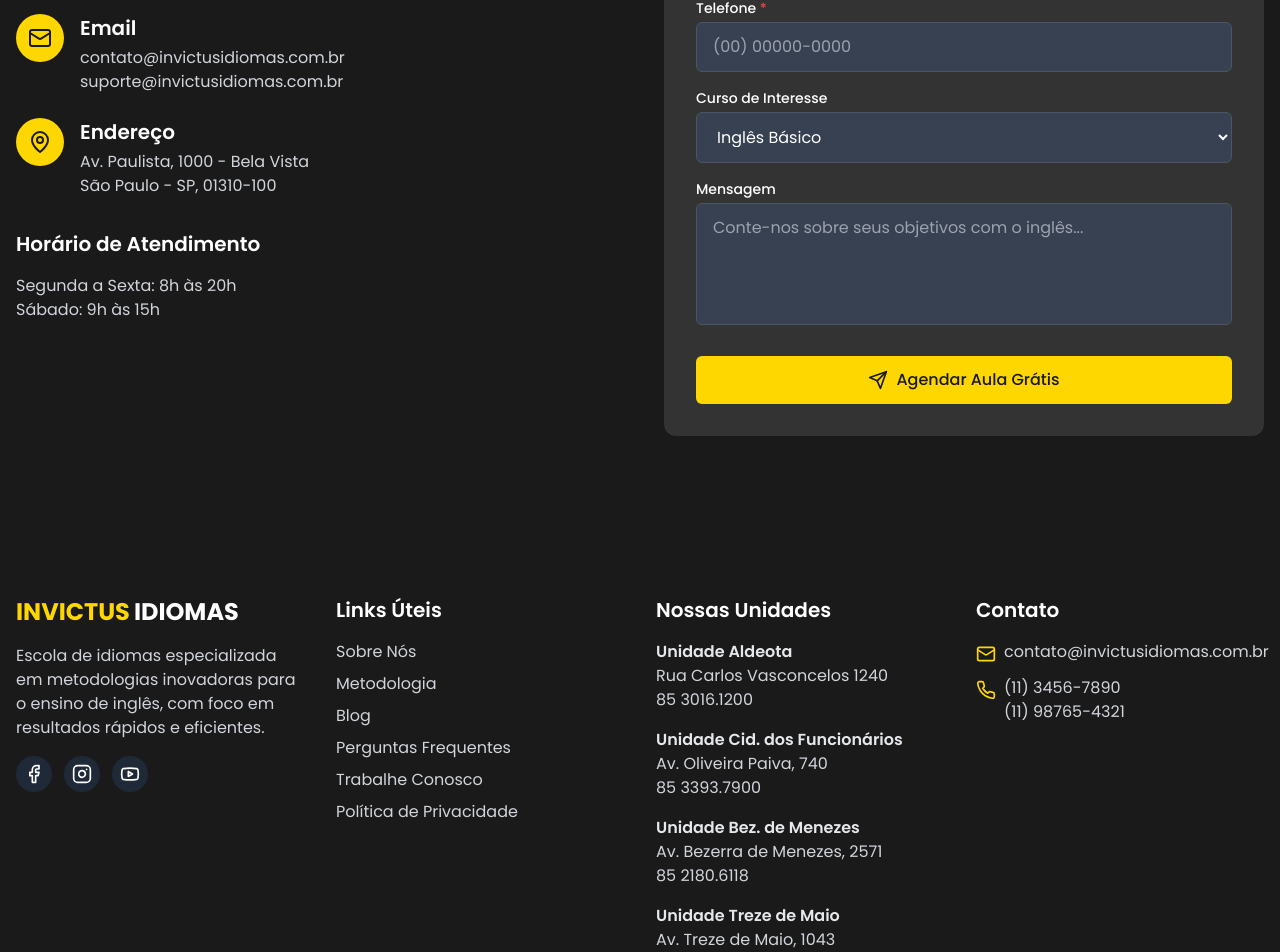
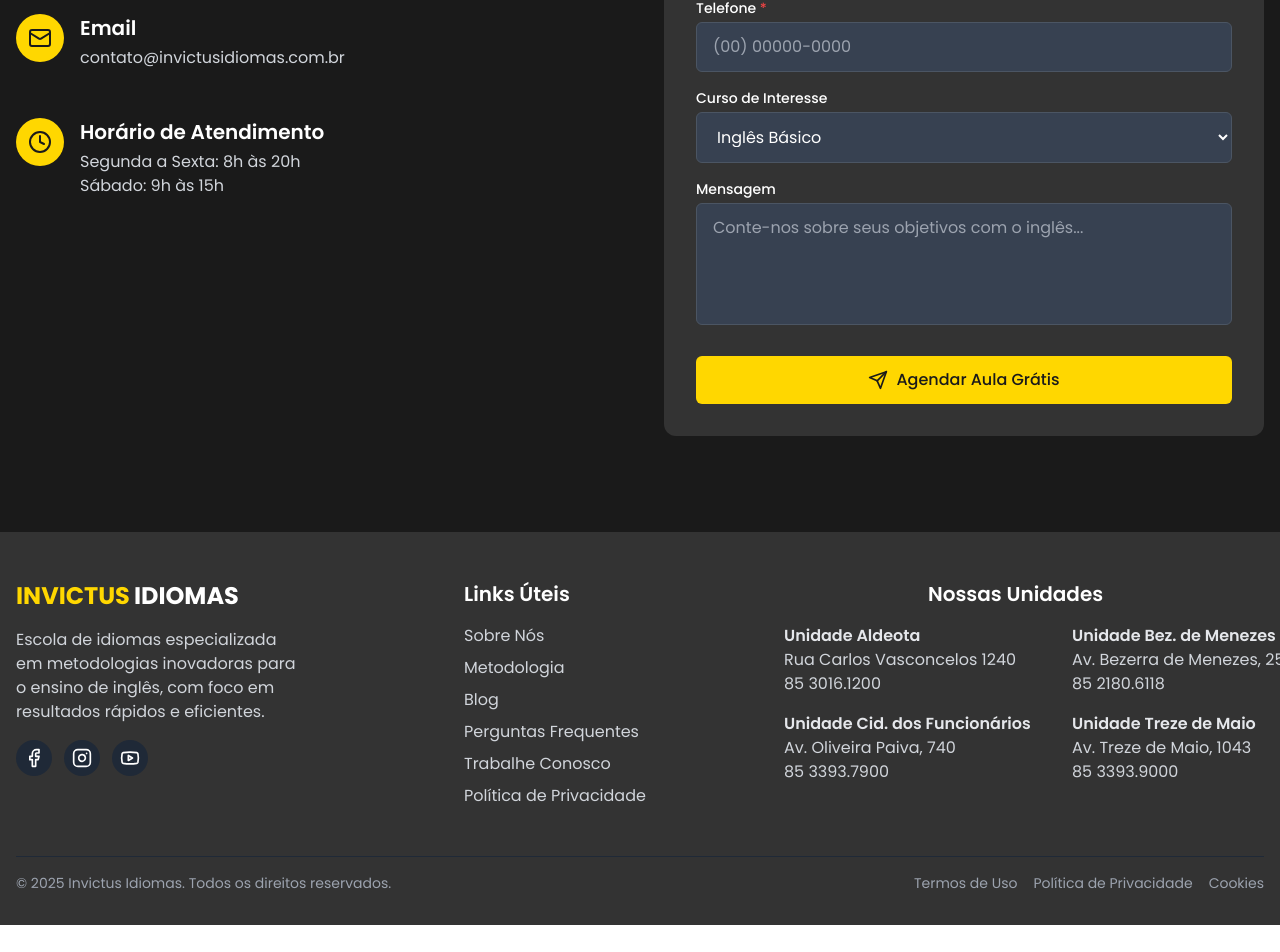
Before and after one commit to sarasmorais/invictus, a React (Vite) app: page / in a window 1280 px wide. Shown: the part 3959-4911 px from the top of the page. After the commit the page ends 4884 px from the top, so only its background shows below. Built offline with nearby package versions, Linux system fonts and the light colour scheme.

Commit message:
mudanças no footer e leadform

```diff
--- a/src/components/Footer.tsx
+++ b/src/components/Footer.tsx
@@ -1,11 +1,11 @@
 import React from 'react';
-import { Facebook, Instagram, Twitter, Youtube, Mail, Phone } from 'lucide-react'; // Assuming Twitter might be used later, keeping it.
+import { Facebook, Instagram, Youtube, } from 'lucide-react'; // Assuming Twitter might be used later, keeping it.
 
 const Footer: React.FC = () => {
   const currentYear = new Date().getFullYear();
 
   return (
-    <footer className="bg-invictus-black text-white pt-16 pb-8">
+    <footer className="bg-invictus-dark-gray text-white pt-12 pb-8">
       <div className="container-custom">
         {/* Main Footer Content */}
         <div className="grid grid-cols-1 md:grid-cols-2 lg:grid-cols-4 gap-8 mb-12">
@@ -33,77 +33,69 @@ const Footer: React.FC = () => {
           </div>
 
           {/* Column 2 - Links Úteis (Previously Column 3) */}
-          <div>
-            <h3 className="text-xl font-semibold mb-4">Links Úteis</h3>
+          <div className="ml-32">
+            <h3 className="text-xl font-semibold mb-4 whitespace-nowrap">Links Úteis</h3>
             <ul className="space-y-2">
               <li>
-                <a href="#" className="text-gray-300 hover:text-invictus-yellow transition-colors">Sobre Nós</a>
+                <a href="#" className="text-gray-300 hover:text-invictus-yellow transition-colors whitespace-nowrap">Sobre Nós</a>
               </li>
               <li>
-                <a href="#" className="text-gray-300 hover:text-invictus-yellow transition-colors">Metodologia</a>
+                <a href="#" className="text-gray-300 hover:text-invictus-yellow transition-colors whitespace-nowrap">Metodologia</a>
               </li>
               <li>
-                <a href="#" className="text-gray-300 hover:text-invictus-yellow transition-colors">Blog</a>
+                <a href="#" className="text-gray-300 hover:text-invictus-yellow transition-colors whitespace-nowrap">Blog</a>
               </li>
               <li>
-                <a href="#" className="text-gray-300 hover:text-invictus-yellow transition-colors">Perguntas Frequentes</a>
+                <a href="#" className="text-gray-300 hover:text-invictus-yellow transition-colors whitespace-nowrap">Perguntas Frequentes</a>
               </li>
               <li>
-                <a href="#" className="text-gray-300 hover:text-invictus-yellow transition-colors">Trabalhe Conosco</a>
+                <a href="#" className="text-gray-300 hover:text-invictus-yellow transition-colors whitespace-nowrap">Trabalhe Conosco</a>
               </li>
               <li>
-                <a href="#" className="text-gray-300 hover:text-invictus-yellow transition-colors">Política de Privacidade</a>
+                <a href="#" className="text-gray-300 hover:text-invictus-yellow transition-colors whitespace-nowrap">Política de Privacidade</a>
               </li>
             </ul>
           </div>
 
           {/* Column 3 - Nossas Unidades (New Column) */}
-          <div>
-            <h3 className="text-xl font-semibold mb-4">Nossas Unidades</h3>
-            <div className="space-y-4">
-              <div>
-                <p className="font-semibold text-gray-200">Unidade Aldeota</p>
-                <p className="text-gray-300">Rua Carlos Vasconcelos 1240</p>
-                <p className="text-gray-300">85 3016.1200</p>
+          <div className="ml-32">
+            <div className="text-center mb-4">
+              <h3 className="text-xl font-semibold ml-36 whitespace-nowrap">Nossas Unidades</h3>
+            </div>
+            <div className="grid grid-cols-1 md:grid-cols-2 gap-72">
+              <div className="space-y-4">
+                <div>
+                  <p className="font-semibold text-gray-200 whitespace-nowrap">Unidade Aldeota</p>
+                  <p className="text-gray-300 whitespace-nowrap">Rua Carlos Vasconcelos 1240</p>
+                  <p className="text-gray-300 whitespace-nowrap">85 3016.1200</p>
+                </div>
+                <div>
+                  <p className="font-semibold text-gray-200 whitespace-nowrap">Unidade Cid. dos Funcionários</p>
+                  <p className="text-gray-300 whitespace-nowrap">Av. Oliveira Paiva, 740</p>
+                  <p className="text-gray-300 whitespace-nowrap">85 3393.7900</p>
+                </div>
               </div>
-              <div>
-                <p className="font-semibold text-gray-200">Unidade Cid. dos Funcionários</p>
-                <p className="text-gray-300">Av. Oliveira Paiva, 740</p>
-                <p className="text-gray-300">85 3393.7900</p>
-              </div>
-              <div>
-                <p className="font-semibold text-gray-200">Unidade Bez. de Menezes</p>
-                <p className="text-gray-300">Av. Bezerra de Menezes, 2571</p>
-                <p className="text-gray-300">85 2180.6118</p>
-              </div>
-              <div>
-                <p className="font-semibold text-gray-200">Unidade Treze de Maio</p>
-                <p className="text-gray-300">Av. Treze de Maio, 1043</p>
-                <p className="text-gray-300">85 3393.9000</p>
+
+              <div className="space-y-4">
+                <div>
+                  <p className="font-semibold text-gray-200 whitespace-nowrap">Unidade Bez. de Menezes</p>
+                  <p className="text-gray-300 whitespace-nowrap">Av. Bezerra de Menezes, 2571</p>
+                  <p className="text-gray-300 whitespace-nowrap">85 2180.6118</p>
+                </div>
+                <div>
+                  <p className="font-semibold text-gray-200 whitespace-nowrap">Unidade Treze de Maio</p>
+                  <p className="text-gray-300 whitespace-nowrap">Av. Treze de Maio, 1043</p>
+                  <p className="text-gray-300 whitespace-nowrap">85 3393.9000</p>
+                </div>
               </div>
             </div>
-          </div>
-
-          {/* Column 4 - Contato (Previously Column 4) */}
-          <div>
-            <h3 className="text-xl font-semibold mb-4">Contato</h3>
-            <ul className="space-y-3">
-              <li className="flex items-start">
-                <Mail size={20} className="text-invictus-yellow mr-2 mt-1 flex-shrink-0" />
-                <span className="text-gray-300">contato@invictusidiomas.com.br</span>
-              </li>
-              <li className="flex items-start">
-                <Phone size={20} className="text-invictus-yellow mr-2 mt-1 flex-shrink-0" />
-                <span className="text-gray-300">(11) 3456-7890<br />(11) 98765-4321</span> {/* Mantido o contato original */}
-              </li>
-            </ul>
           </div>
         </div>
 
         {/* Bottom Bar */}
-        <div className="border-t border-gray-800 pt-8">
+        <div className="border-t border-gray-800 pt-4">
           <div className="flex flex-col md:flex-row justify-between items-center">
-            <p className="text-gray-400 text-sm mb-4 md:mb-0">
+            <p className="text-gray-400 text-sm mb-2 md:mb-0">
               © {currentYear} Invictus Idiomas. Todos os direitos reservados.
             </p>
             <div className="flex space-x-4">
--- a/src/components/LeadForm.tsx
+++ b/src/components/LeadForm.tsx
@@ -1,6 +1,6 @@
 import React, { useState } from 'react';
 import { useInView } from 'react-intersection-observer';
-import { Send, Phone, Mail, MapPin, Check, Loader } from 'lucide-react';
+import { Send, Phone, Mail, Check, Loader, Clock } from 'lucide-react';
 
 const LeadForm: React.FC = () => {
   const [ref, inView] = useInView({
@@ -133,8 +133,8 @@ const LeadForm: React.FC = () => {
                   </div>
                   <div>
                     <h3 className="font-semibold text-xl mb-1">Telefone</h3>
-                    <p className="text-gray-300">(11) 3456-7890</p>
-                    <p className="text-gray-300">(11) 98765-4321</p>
+                    <p className="text-gray-300">(85) 3393-3500</p>
+                    <p className="text-gray-300">(85) 99949-0466</p>
                   </div>
                 </div>
 
@@ -144,30 +144,30 @@ const LeadForm: React.FC = () => {
                   </div>
                   <div>
                     <h3 className="font-semibold text-xl mb-1">Email</h3>
-                    <p className="text-gray-300">contato@invictusidiomas.com.br</p>
-                    <p className="text-gray-300">suporte@invictusidiomas.com.br</p>
+                    <p className="text-gray-300 mb-6">contato@invictusidiomas.com.br</p>
+                    {/* <p className="text-gray-300">suporte@invictusidiomas.com.br</p> */}
                   </div>
                 </div>
 
                 <div className="flex items-start">
                   <div className="bg-invictus-yellow p-3 rounded-full mr-4">
-                    <MapPin size={24} className="text-invictus-black" />
+                    <Clock size={24} className="text-invictus-black" />
                   </div>
                   <div>
-                    <h3 className="font-semibold text-xl mb-1">Endereço</h3>
+                    <h3 className="font-semibold text-xl mb-1">Horário de Atendimento</h3>
                     <p className="text-gray-300">
-                      Av. Paulista, 1000 - Bela Vista<br />
-                      São Paulo - SP, 01310-100
+                      Segunda a Sexta: 8h às 20h<br />
+                      Sábado: 9h às 15h
                     </p>
                   </div>
                 </div>
               </div>
 
-              <div className="mt-8">
+              {/* <div className="mt-8">
                 <h3 className="font-semibold text-xl mb-4">Horário de Atendimento</h3>
                 <p className="text-gray-300">Segunda a Sexta: 8h às 20h</p>
                 <p className="text-gray-300">Sábado: 9h às 15h</p>
-              </div>
+              </div> */}
             </div>
 
             {/* Right Column - Form */}
@@ -204,9 +204,8 @@ const LeadForm: React.FC = () => {
                         name="name"
                         value={formData.name}
                         onChange={handleChange}
-                        className={`w-full px-4 py-3 rounded-md bg-gray-700 text-white border ${
-                          errors.name ? 'border-red-500' : 'border-gray-600'
-                        }`}
+                        className={`w-full px-4 py-3 rounded-md bg-gray-700 text-white border ${errors.name ? 'border-red-500' : 'border-gray-600'
+                          }`}
                         placeholder="Seu nome completo"
                       />
                       {errors.name && (
@@ -224,9 +223,8 @@ const LeadForm: React.FC = () => {
                         name="email"
                         value={formData.email}
                         onChange={handleChange}
-                        className={`w-full px-4 py-3 rounded-md bg-gray-700 text-white border ${
-                          errors.email ? 'border-red-500' : 'border-gray-600'
-                        }`}
+                        className={`w-full px-4 py-3 rounded-md bg-gray-700 text-white border ${errors.email ? 'border-red-500' : 'border-gray-600'
+                          }`}
                         placeholder="seu.email@exemplo.com"
                       />
                       {errors.email && (
@@ -244,9 +242,8 @@ const LeadForm: React.FC = () => {
                         name="phone"
                         value={formData.phone}
                         onChange={handlePhoneChange}
-                        className={`w-full px-4 py-3 rounded-md bg-gray-700 text-white border ${
-                          errors.phone ? 'border-red-500' : 'border-gray-600'
-                        }`}
+                        className={`w-full px-4 py-3 rounded-md bg-gray-700 text-white border ${errors.phone ? 'border-red-500' : 'border-gray-600'
+                          }`}
                         placeholder="(00) 00000-0000"
                       />
                       {errors.phone && (
```
